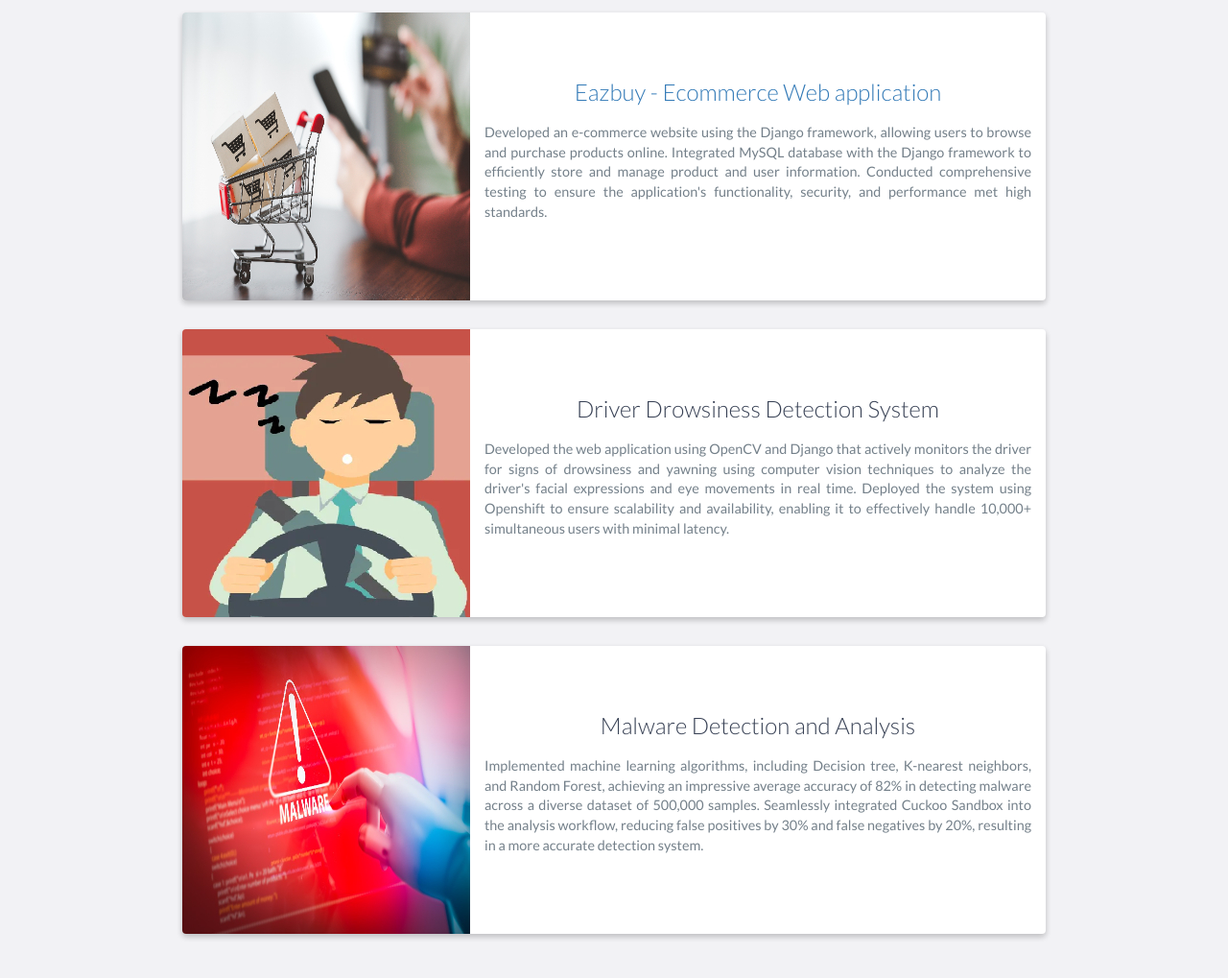
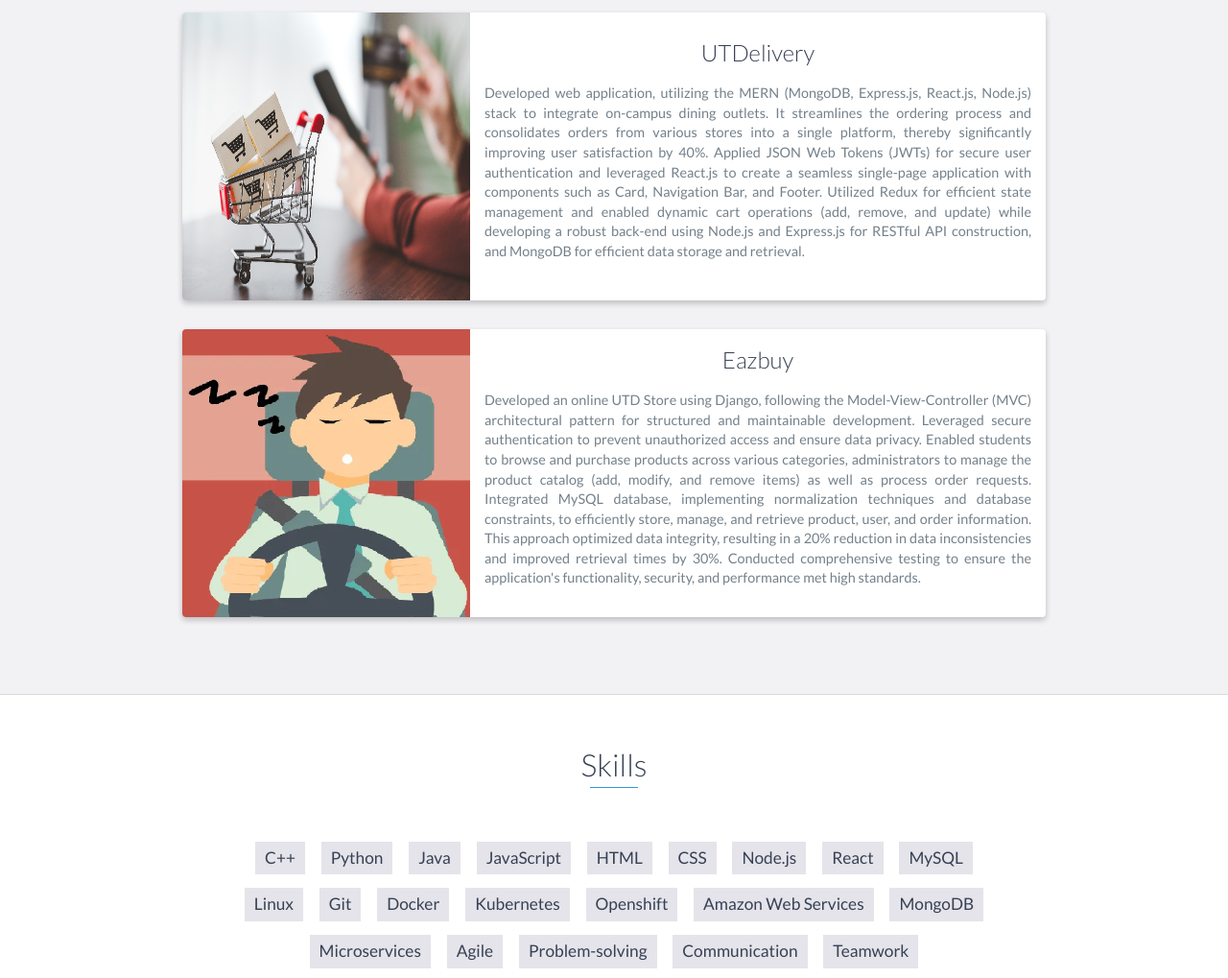
Before and after one commit to ShrutShah/portfolio, a website: page index.html in a window 1280 px wide. Shown: the part 3700-4719 px from the top of the page at 96% size. Drawn offline with nearby package versions, Linux system fonts and the light colour scheme.

Commit message:
Update index.html

```diff
--- a/index.html
+++ b/index.html
@@ -237,14 +237,14 @@
                     </div>
                     <!-- End .project-image -->
                     <div class="project-info">
-                        <h3><a href="https://github.com/ShrutShah/Eazbuy-Ecommerce_Web_application">Eazbuy - Ecommerce Web application</a></h3>
+			<!--h3><a href="#">Eazbuy - Ecommerce Web application</a></h3-->
+                        <h3>UTDelivery</h3>
 
 
-                            <p style="text-align: justify">Developed an e-commerce website using the Django framework, allowing users to browse and purchase products online. </li>
-
-                            Integrated MySQL database with the Django framework to efficiently store and manage product and user information.  </li>
-
-                          Conducted comprehensive testing to ensure the application's functionality, security, and performance met high standards.</li>
+                            <p style="text-align: justify">
+				    Developed web application, utilizing the MERN (MongoDB, Express.js, React.js, Node.js) stack to integrate on-campus dining outlets. It streamlines the ordering process and consolidates orders from various stores into a single platform, thereby significantly improving user satisfaction by 40%.
+				    Applied JSON Web Tokens (JWTs) for secure user authentication and leveraged React.js to create a seamless single-page application with components such as Card, Navigation Bar, and Footer.
+				    Utilized Redux for efficient state management and enabled dynamic cart operations (add, remove, and update) while developing a robust back-end using Node.js and Express.js for RESTful API construction, and MongoDB for efficient data storage and retrieval.
                                    </p>
 
                         <!--a href="https://github.com/ShrutShah/Eazbuy-Ecommerce_Web_application">View Project</a-->
@@ -259,8 +259,13 @@
                     </div>
                     <!-- End .project-image -->
                     <div class="project-info">
-                        <h3>Driver Drowsiness Detection System</h3>
-                        <p style="text-align: justify">Developed the web application using OpenCV and Django that actively monitors the driver for signs of drowsiness and yawning using computer vision techniques to analyze the driver's facial expressions and eye movements in real time. Deployed the system using Openshift to ensure scalability and availability, enabling it to effectively handle 10,000+ simultaneous users with minimal latency.</p>
+                        <h3>Eazbuy</h3>
+                        <p style="text-align: justify">
+				Developed an online UTD Store using Django, following the Model-View-Controller (MVC) architectural pattern for structured and maintainable development.
+				Leveraged secure authentication to prevent unauthorized access and ensure data privacy. Enabled students to browse and purchase products across various categories, administrators to manage the product catalog (add, modify, and remove items) as well as process order requests.
+				Integrated MySQL database, implementing normalization techniques and database constraints, to efficiently store, manage, and retrieve product, user, and order information. This approach optimized data integrity, resulting in a 20% reduction in data inconsistencies and improved retrieval times by 30%.
+				Conducted comprehensive testing to ensure the application's functionality, security, and performance met high standards.
+			</p>
                         <!--a href="#">View Project</a-->
                     </div>
                     <!-- End .project-info -->
@@ -268,18 +273,7 @@
                 <!-- End .project -->
             </div>
         </div>
-        <div class="project shadow-large">
-            <div class="project-image">
-                <img src="images/p3.png" />
-            </div>
-            <!-- End .project-image -->
-            <div class="project-info">
-                <h3>Malware Detection and Analysis</h3>
-                <p style="text-align: justify">Implemented machine learning algorithms, including Decision tree, K-nearest neighbors, and Random Forest, achieving an impressive average accuracy of 82% in detecting malware across a diverse dataset of 500,000 samples. Seamlessly integrated Cuckoo Sandbox into the analysis workflow, reducing false positives by 30% and false negatives by 20%, resulting in a more accurate detection system.</p>
-                <!--a href="#">View Project</a-->
-            </div>
-            <!-- End .project-info -->
-        </div>
+
         <!-- End .project -->
     </div>
 </div>
```
